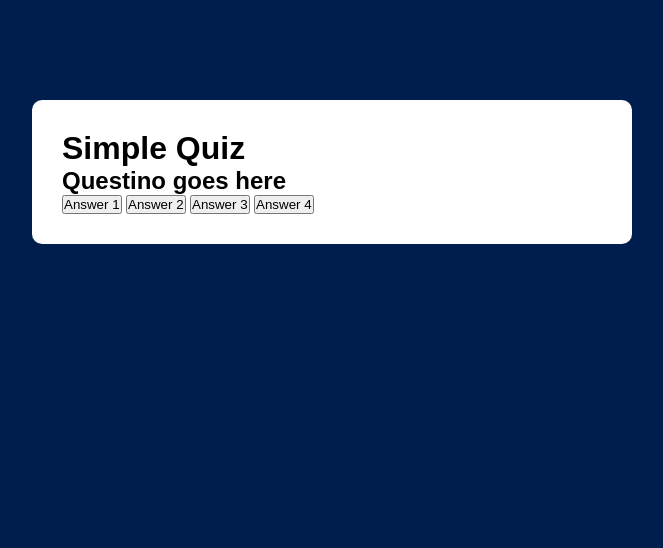
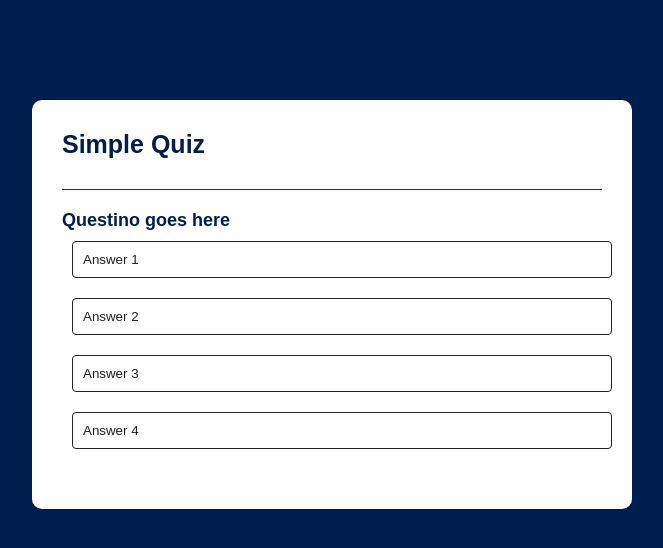
Before and after one commit to JNKarif/JS-Quiz-App, a plain HTML site: page index.html in a window 1280 px wide. Shown: the whole page, without its empty margins (308-971 px from the left). Drawn offline with Linux system fonts and the light colour scheme.

Commit message:
basic quiz form design

```diff
--- a/styles.css
+++ b/styles.css
@@ -17,3 +17,40 @@ body {
   border-radius: 10px;
   padding: 30px;
 }
+
+.app h1 {
+  font-size: 25px;
+  color: #001e4d;
+  font-weight: 600;
+  border-bottom: 1px solid #333;
+  padding-bottom: 30px;
+}
+
+.quiz {
+  padding: 20px 0;
+}
+
+.quiz h2 {
+  font-size: 18px;
+  color: #001e4d;
+  font-weight: 600;
+}
+
+.btn {
+  background: #fff;
+  color: #222;
+  font-weight: 500;
+  width: 100%;
+  border: 1px solid #222;
+  border-radius: 4px;
+  padding: 10px;
+  margin: 10px;
+  text-align: left;
+  cursor: pointer;
+  transition: all 0.3s; /*for slow color changing upon hover*/
+}
+
+.btn:hover {
+  background: #222;
+  color: #fff;
+}
```
